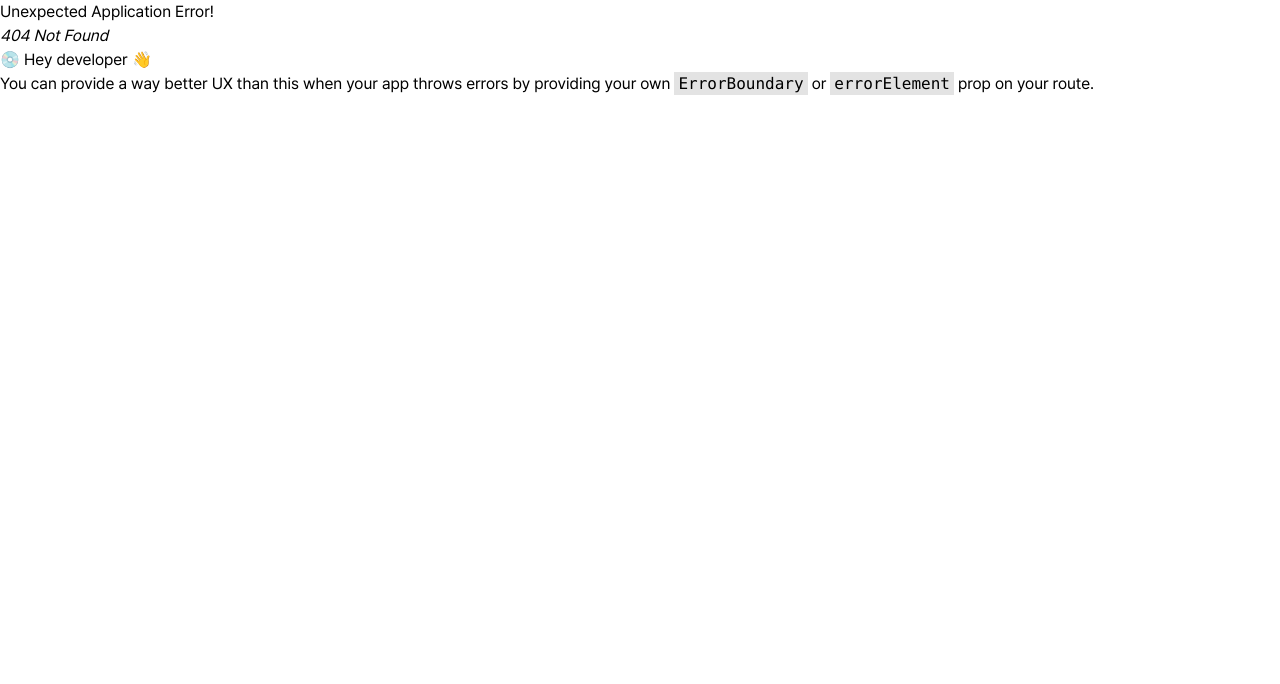
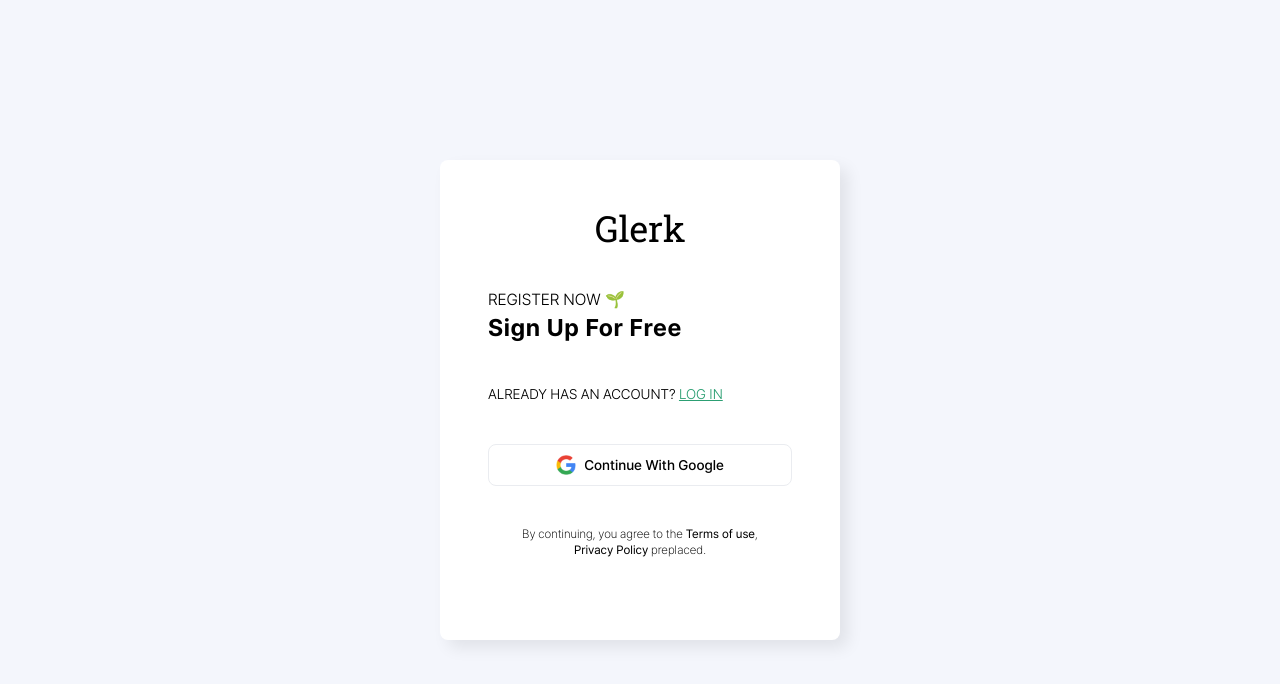
Before and after one commit to glerk-gmail-template-extension/glerk-client, a React (Vite) app: page /signup in a window 1280 px wide. Before the commit this address had no page. Shown: the top 684 px of the page. Built offline with nearby package versions, Linux system fonts and the light colour scheme.

Commit message:
Feat: 회원가입, 로그인 정적 UI 구현

```diff
--- /dev/null
+++ b/src/pages/Login/index.jsx
@@ -0,0 +1,44 @@
+import googleLogo from "../../assets/images/google.png";
+
+export default function Login() {
+  return (
+    <main className="flex items-center justify-center h-screen bg-ghost-white">
+      <section className="p-12 bg-white rounded-lg w-100 h-120 shadow-3xl">
+        <header className="text-4xl text-center font-roboto">Glerk</header>
+        <div className="my-10">
+          <p className="font-light">WELCOME BACK 🙌</p>
+          <p className="text-2xl font-bold tracking-wide">Log In To Glerk</p>
+        </div>
+        <div>
+          <p className="text-sm font-light">
+            DON&#39;T HAVE AN ACCOUNT?{" "}
+            <a href="/" className="underline text-primary hover:font-medium">
+              SING UP
+            </a>
+          </p>
+        </div>
+        <div className="my-10">
+          <button className="flex items-center justify-center space-x-2 w-full py-2.5 px-5 text-sm font-medium rounded-lg border border-stroke">
+            <img src={googleLogo} alt="google logo" className="w-5 h-5" />
+            <span>Continue With Google</span>
+          </button>
+        </div>
+        <div className="text-xs text-center font-extralight">
+          <p>
+            By continuing, you agree to the{" "}
+            <a href="/" className="font-normal">
+              Terms of use
+            </a>
+            ,
+          </p>
+          <p>
+            <a href="/" className="font-normal">
+              Privacy Policy
+            </a>{" "}
+            preplaced.
+          </p>
+        </div>
+      </section>
+    </main>
+  );
+}
--- /dev/null
+++ b/src/pages/Signup/index.jsx
@@ -0,0 +1,44 @@
+import googleLogo from "../../assets/images/google.png";
+
+export default function Signup() {
+  return (
+    <main className="flex items-center justify-center h-screen bg-ghost-white">
+      <section className="p-12 bg-white rounded-lg w-100 h-120 shadow-3xl">
+        <header className="text-4xl text-center font-roboto">Glerk</header>
+        <div className="my-10">
+          <p className="font-light">REGISTER NOW 🌱</p>
+          <p className="text-2xl font-bold tracking-wide">Sign Up For Free</p>
+        </div>
+        <div>
+          <p className="text-sm font-light">
+            ALREADY HAS AN ACCOUNT?{" "}
+            <a href="/" className="underline text-primary hover:font-medium">
+              LOG IN
+            </a>
+          </p>
+        </div>
+        <div className="my-10">
+          <button className="flex items-center justify-center space-x-2 w-full py-2.5 px-5 text-sm font-medium rounded-lg border border-stroke">
+            <img src={googleLogo} alt="google logo" className="w-5 h-5" />
+            <span>Continue With Google</span>
+          </button>
+        </div>
+        <div className="text-xs text-center font-extralight">
+          <p>
+            By continuing, you agree to the{" "}
+            <a href="/" className="font-normal">
+              Terms of use
+            </a>
+            ,
+          </p>
+          <p>
+            <a href="/" className="font-normal">
+              Privacy Policy
+            </a>{" "}
+            preplaced.
+          </p>
+        </div>
+      </section>
+    </main>
+  );
+}
```
Also changed, not shown: src/main.jsx (+10 -0 lines).
